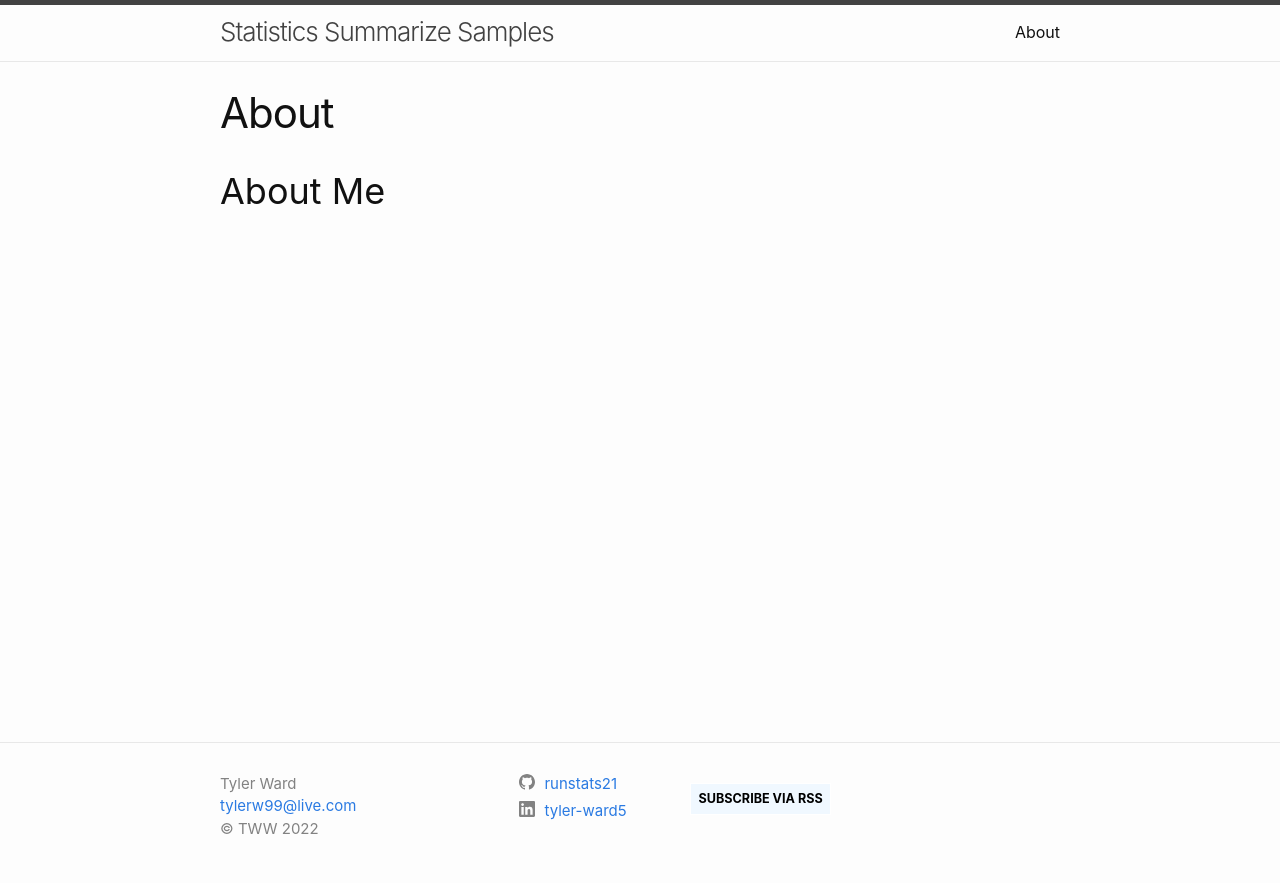
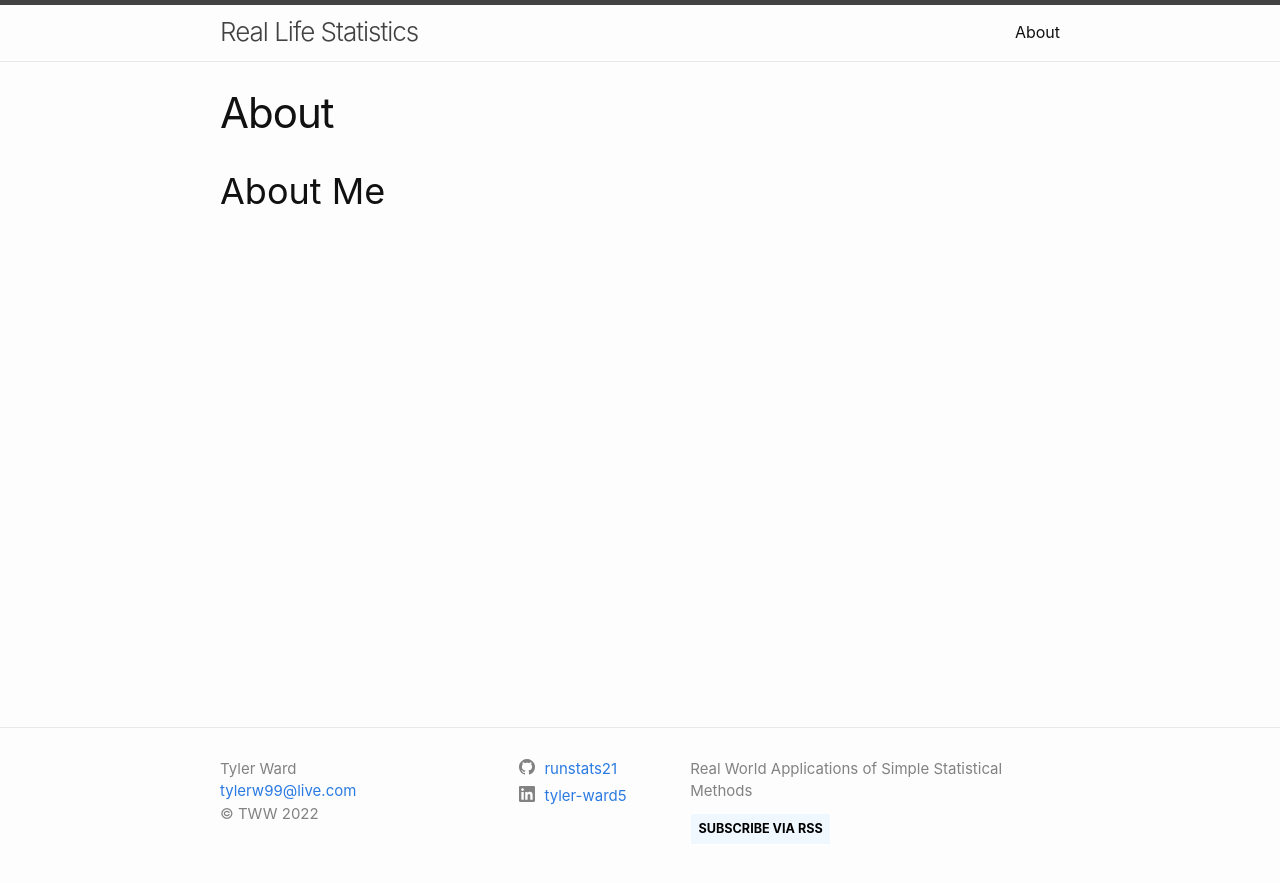
Before and after one commit to runstats21/stat-386-projects, a Jekyll site: the page built from about.markdown, in a window 1280 px wide. Shown: the top 883 px of the page. Built offline with Jekyll 4.4.1, drawn with Linux system fonts in a browser that asks for light colours.

Commit message:
updated post, config, and moved image to asset/image

```diff
--- a/_config.yml
+++ b/_config.yml
@@ -18,13 +18,13 @@
 # You can create any custom variable you would like, and they will be accessible
 # in the templates via {{ site.myvariable }}.
 
-title: Statistics Summarize Samples # Make a title for your blog
+title: Real Life Statistics # Make a title for your blog
 email: tylerw99@live.com # Add your email
-description: >- # this means to ignore newlines until "baseurl:"
+description: Real World Applications of Simple Statistical Methods
 
 baseurl: "/stat386-projects" # keep this the same or change it to the name of the repository
 url: "https://runstats21.github.io" #  change this to "https://<your-github-username>.github.io"
-image: "assets/images/image5.jpg"
+image: "assets/images/markus-gjengaar-i371H-yD5CE-unsplash.jpg"
 author: Tyler Ward
 copyright: TWW # Your initials or what you want the copyright to be.  Leave empty for no copyright
 
```
Also changed, not shown: _posts/2022-09-13-first-post.md (+1 -1 lines), 1 other file.
